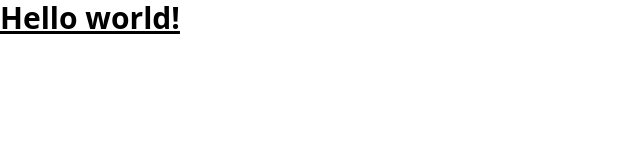
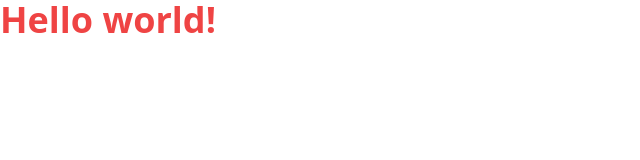
Before and after one commit to jatinag17/learning-tailwind-css, a website: page src/index.html in a window 1280 px wide. Shown: the whole page, without its empty margins (0-640 px from the left). Drawn offline with Linux system fonts and the light colour scheme.

Commit message:
output.css created automatically

```diff
--- a/src/index.html
+++ b/src/index.html
@@ -5,10 +5,11 @@
     <meta charset="UTF-8">
     <meta name="viewport" content="width=device-width, initial-scale=1.0">
     <link href="./output.css" rel="stylesheet">
+
 </head>
 
 <body>
-    <h1 class="text-3xl font-bold underline">
+   <h1 class="text-4xl text-red-500 font-bold">
         Hello world!
     </h1>
 </body>
```
Also changed, not shown: src/output.css.
